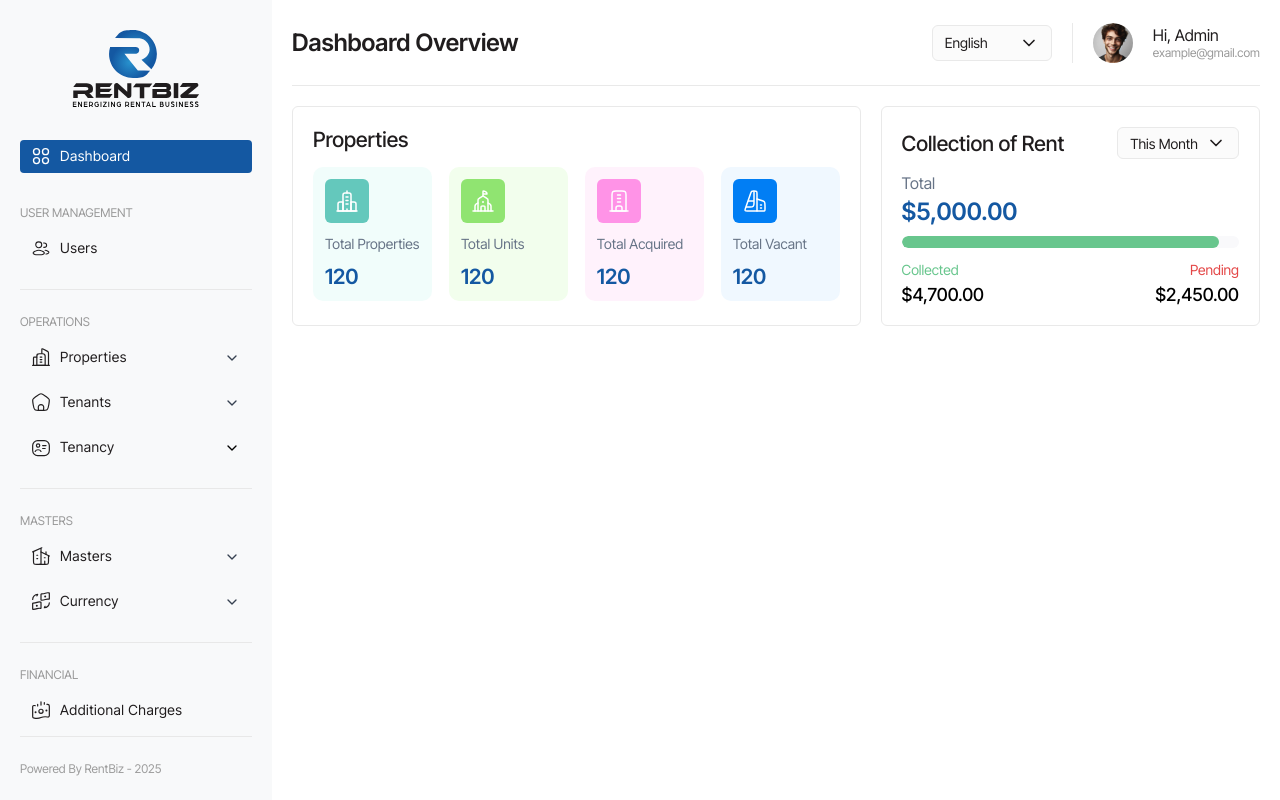
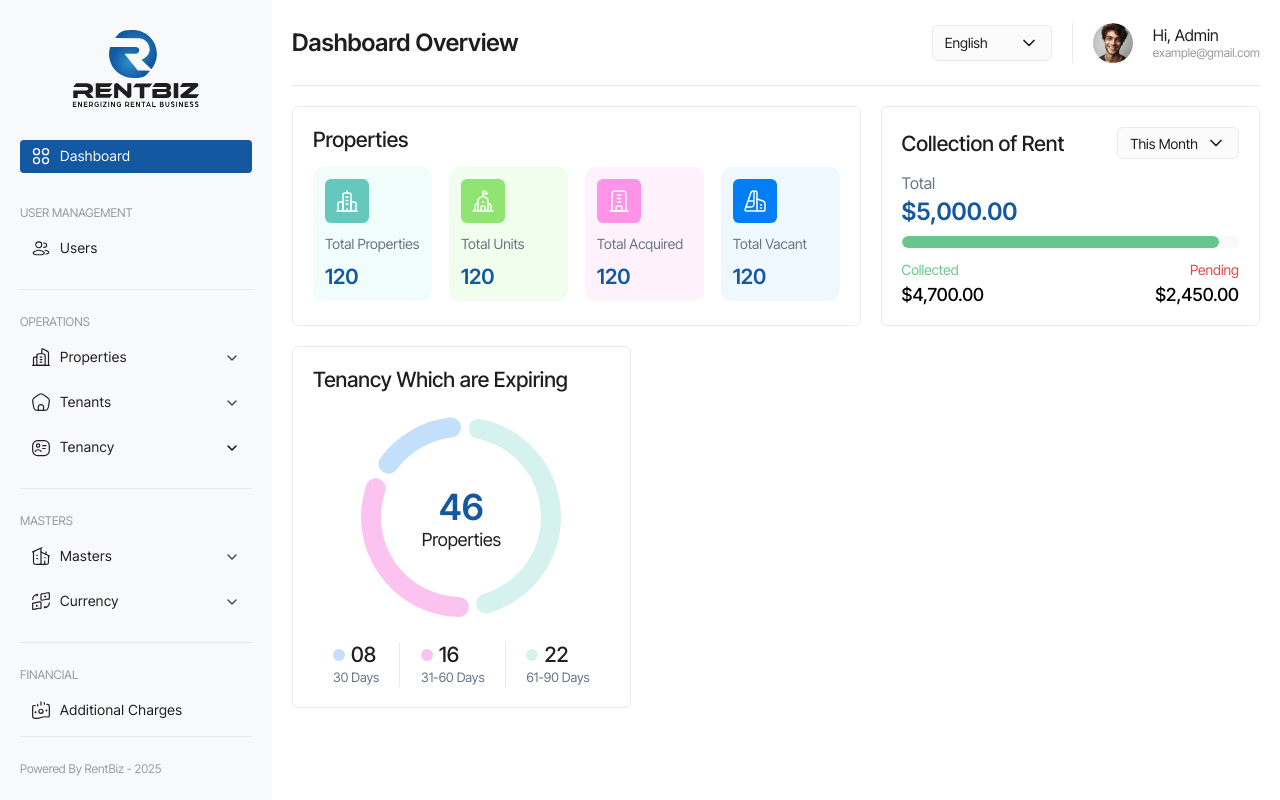
Before and after one commit to hoztox/RentBiz-Frontend, a React (Vite) app: page /admin/dashboard in a window 1280 px wide. Built offline with nearby package versions, Linux system fonts and the light colour scheme.

Commit message:
tenency chart created

```diff
--- a/package.json
+++ b/package.json
@@ -16,7 +16,8 @@
     "react": "^19.0.0",
     "react-countup": "^6.5.3",
     "react-dom": "^19.0.0",
-    "react-router-dom": "^7.3.0"
+    "react-router-dom": "^7.3.0",
+    "recharts": "^2.15.1"
   },
   "devDependencies": {
     "@eslint/js": "^9.21.0",
--- a/src/pages/Admin Dashboard/AdminDashboard.jsx
+++ b/src/pages/Admin Dashboard/AdminDashboard.jsx
@@ -2,13 +2,17 @@ import React from 'react'
 import "./admindashboard.css"
 import PropertiesCards from './Properties Cards/PropertiesCards'
 import CollectionRent from "./Collection of Rent/CollectionRent"
+import Charts from './Charts/Charts'
 
 const AdminDashboard = () => {
   return (
-    <div className='flex w-full gap-5'>
-      <PropertiesCards />
-      <CollectionRent />
-    </div>
+    <>
+      <div className='flex w-full gap-5 mb-5'>
+        <PropertiesCards />
+        <CollectionRent />
+      </div>
+      <Charts />
+    </>
   )
 }
 
--- /dev/null
+++ b/src/pages/Admin Dashboard/Charts/Chart1/Chart1.jsx
@@ -0,0 +1,82 @@
+import React, { useState } from "react";
+import CountUp from "react-countup";
+import { PieChart, Pie, Cell, Tooltip } from "recharts";
+import "./chart1.css";
+
+const Chart1 = ({ data }) => {
+    const COLORS = ["#C4DFFC", "#FCC2F0", "#D6F2EF"];
+    const [activeIndex, setActiveIndex] = useState(null);
+
+    // Calculate total properties dynamically
+    const totalProperties = data.reduce((sum, entry) => sum + entry.value, 0);
+
+    return (
+        <div className="relative p-5 rounded-md border border-[#E9E9E9] w-[35%]">
+            <h2 className="chart1-head text-start">Tenancy Which are Expiring</h2>
+
+            <div className="relative flex flex-col items-center">
+                <PieChart width={250} height={250}>
+                    <Pie
+                        data={data}
+                        dataKey="value"
+                        nameKey="name"
+                        cx="50%"
+                        cy="50%"
+                        innerRadius={80}
+                        outerRadius={100}
+                        paddingAngle={5}
+                        startAngle={90}
+                        endAngle={450}
+                        cornerRadius={12}
+                        strokeWidth={0}
+                        stroke="#fff"
+                    >
+                        {data.map((entry, index) => (
+                            <Cell
+                                key={`cell-${index}`}
+                                fill={COLORS[index % COLORS.length]}
+                                opacity={activeIndex === null || activeIndex === index ? 1 : 0.3}
+                            />
+                        ))}
+                    </Pie>
+                    <Tooltip />
+                </PieChart>
+
+                {/* Centered Total Properties Text */}
+                <div className="absolute inset-0 flex flex-col items-center justify-center">
+                    <h3 className="total-properties-count">
+                        {totalProperties < 10 ? "0" : ""}
+                        <CountUp end={totalProperties} duration={2} />
+                    </h3>
+                    <p className="total-properties-head">Properties</p>
+                </div>
+            </div>
+
+            {/* Legend with Hover Effect */}
+            <div className="flex justify-center w-full text-base legends">
+                {data.map((entry, index) => (
+                    <div
+                        key={index}
+                        className="flex flex-col items-start cursor-pointer border-style last:border-r-0"
+                        onMouseEnter={() => setActiveIndex(index)}
+                        onMouseLeave={() => setActiveIndex(null)}
+                    >
+                        <div className="flex items-center justify-start gap-[6px]">
+                            <span
+                                className="w-3 h-3 rounded-full"
+                                style={{ backgroundColor: COLORS[index] }}
+                            ></span>
+                            <span className="entry-value">
+                                {entry.value < 10 ? "0" : ""}
+                                <CountUp end={entry.value} duration={1.5} />
+                            </span>
+                        </div>
+                        <span className="entry-name">{entry.name}</span>
+                    </div>
+                ))}
+            </div>
+        </div>
+    );
+};
+
+export default Chart1;
--- /dev/null
+++ b/src/pages/Admin Dashboard/Charts/Chart1/chart1.css
@@ -0,0 +1,68 @@
+.chart1-head {
+    font-family: 'Inter Tight';
+    font-size: 21px;
+    font-style: normal;
+    font-weight: 500;
+    line-height: normal;
+    color: #201D1E;
+}
+
+.total-properties-count {
+    font-family: 'Inter Tight';
+    font-size: 36px;
+    font-style: normal;
+    font-weight: 600;
+    line-height: normal;
+    color: #1458A2;
+}
+
+.total-properties-head {
+    font-family: 'Inter Tight';
+    font-size: 18px;
+    font-style: normal;
+    font-weight: 400;
+    line-height: normal;
+    color: #201D1E;
+}
+
+.entry-value {
+    font-family: 'Inter Tight';
+    font-size: 21px;
+    font-style: normal;
+    font-weight: 500;
+    line-height: normal;
+    color: #201D1E;
+}
+
+.entry-name {
+    font-family: 'Inter Tight';
+    font-size: 13px;
+    font-style: normal;
+    font-weight: 400;
+    line-height: 20px;
+    color: #677487;
+}
+
+.border-style {
+    border-right: 1px solid #E9E9E9;
+    padding-left: 40px;
+    padding-right: 40px;
+}
+
+@media(max-width:1618px) {
+    .border-style {
+        padding-left: 30px;
+        padding-right: 30px;
+    }
+}
+
+@media(max-width:1446px) {
+    .border-style {
+        padding-left: 20px;
+        padding-right: 20px;
+    }
+
+    .legends {
+        justify-content: space-between;
+    }
+}
--- /dev/null
+++ b/src/pages/Admin Dashboard/Charts/Chart2/Chart2.jsx
@@ -0,0 +1,11 @@
+import React from 'react'
+
+const Chart2 = () => {
+  return (
+    <div>
+
+    </div>
+  )
+}
+
+export default Chart2
--- /dev/null
+++ b/src/pages/Admin Dashboard/Charts/Charts.jsx
@@ -0,0 +1,20 @@
+import React from 'react'
+import Chart1 from './Chart1/Chart1'
+
+const Charts = () => {
+    const tenancyData = [
+        { name: "30 Days", value: 8 },
+        { name: "31-60 Days", value: 16 },
+        { name: "61-90 Days", value: 22 },
+    ];
+
+    return (
+        <>
+            <div className='flex'>
+                <Chart1 data={tenancyData} />
+            </div>
+        </>
+    )
+}
+
+export default Charts
```
Also changed, not shown: 1 other file (tests, documents, lock files or other folders).
